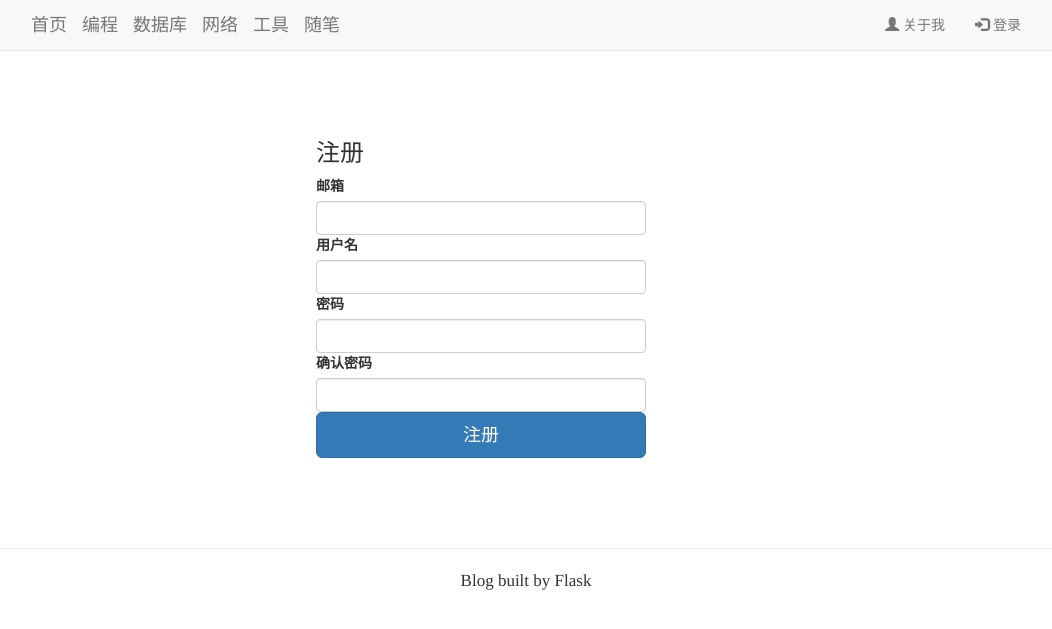
After one commit to pshenglh/share, a Flask app: page /register in a window 1280 px wide. The commit adds this page. Shown: the top 629 px of the page, without its empty margins (114-1166 px from the left). Run offline with Flask 2, Linux system fonts and the light colour scheme; some libraries are stand-ins or nearby versions.

Commit message:
基本的用户注册

```diff
--- a/app/main/Forms.py
+++ b/app/main/Forms.py
@@ -4,12 +4,21 @@ from wtforms import StringField, PasswordField, SubmitField, TextAreaField, Sele
 from wtforms.validators import DataRequired, Length
 from flaskckeditor import CKEditor
 
+import sys
+
+# 处理中文编码的问题
+default_encoding = 'utf-8'
+if sys.getdefaultencoding() != default_encoding:
+    reload(sys)
+
+    sys.setdefaultencoding(default_encoding)
+
 
 class PostForm(FlaskForm, CKEditor):
     title = StringField('标题', validators=[DataRequired()])
     abstract = TextAreaField('摘要', validators=[DataRequired()])
     tag = SelectField('标签', choices=[('code', '编程'), ('database', '数据库'), ('essay', '随笔'),
-                                            ('tools', '工具'), ('net', '网络')], validators=[DataRequired()])
+                                        ('tools', '工具'), ('net', '网络')], validators=[DataRequired()])
     body = TextAreaField("What's on your mind?", validators=[DataRequired()])
     submit = SubmitField('提交')
 
@@ -27,7 +36,11 @@ class LoginForm(FlaskForm):
 
 
 class RegisterForm(FlaskForm):
-    pass
+    email = StringField('邮箱', validators=[DataRequired()])
+    username = StringField('用户名', validators=[DataRequired()])
+    password = PasswordField('密码', validators=[DataRequired()])
+    confirm_password = PasswordField('确认密码', validators=[DataRequired()])
+    submit = SubmitField('注册')
 
 
 class CommentForm(FlaskForm):
--- a/app/main/view.py
+++ b/app/main/view.py
@@ -5,12 +5,20 @@ import os
 from flask_login import login_user, login_required, logout_user
 from werkzeug import secure_filename
 from ..models import Users, Posts, ConfigId, Permissions
-from .Forms import PostForm, AbooutMeForm, CommentForm, LoginForm
-from .. import db, login_manager
+from .Forms import PostForm, AbooutMeForm, CommentForm, LoginForm, RegisterForm
+from .. import db, login_manager, mail
 from . import main
 from ..decorators import permission_required, admin_required
-from .. import mail
 from flask_mail import Message
+from mongoengine import NotUniqueError
+
+
+import sys
+
+# 处理中文编码的问题
+default_encoding = 'utf-8'
+if sys.getdefaultencoding() != default_encoding:
+    reload(sys)
 
 
 # flask_login回调函数
@@ -31,21 +39,33 @@ def login():
     return render_template('login.html', form=form)
 
 
-# 用户注册
-def register():
-    pass
-
-
 @main.route('/mail')
-def mail():
+def send_mail():
     msg = Message('test subject', sender='674799317@qq.com',
                   recipients=['674799317@qq.com'])
     msg.body = 'text body'
     msg.html = '<b>HTML</b>body'
-    with current_app.app_context():
-        mail.send(msg)
+    mail.send(msg)
+    return make_response('success')
 
 
+# 注册
+@main.route('/register', methods=['GET', 'POST'])
+def register():
+    form = RegisterForm()
+    if form.validate_on_submit():
+        u = Users(email=form.email.data,
+              username=form.username.data)
+        u.password = form.password.data
+        c = ConfigId.objects(status='dev').first()
+        u.user_id = c.user_id
+        c.user_id += 1
+        try:
+            u.save()
+        except NotUniqueError:
+            return make_response('not unique')
+        return redirect(url_for('main.login'))
+    return render_template('register.html', form=form)
 
 
 # 登出
--- a/app/models.py
+++ b/app/models.py
@@ -5,14 +5,14 @@ from flask_security import UserMixin, RoleMixin
 from flask_login import current_user
 
 class Users(db.Document, UserMixin):
-    email = db.StringField(max_length=255)
-    username = db.StringField()
+    email = db.StringField(unique=True, max_length=255)
+    username = db.StringField(unique=True)
     active = db.BooleanField(default=True)
     role = db.ReferenceField('Role')
     password_hash = db.StringField()
     confirm_at = db.DateTimeField()
     user_pic = db.StringField()
-    about_me = db.StringField()
+    description = db.StringField()
 
     @property
     def password(self):
--- a/app/static/css/customization.css
+++ b/app/static/css/customization.css
@@ -118,6 +118,13 @@ form.control{
   font-size: 16px;
 }
 
+.register-form {
+  margin-top: 70px;
+  margin-left: 300px;
+  margin-bottom: 70px;
+  max-width: 330px
+}
+
 .login-form .btn{
   margin-top: 20px;
 }
--- /dev/null
+++ b/app/templates/register.html
@@ -0,0 +1,18 @@
+{% extends "base.html" %}
+{% import "bootstrap/wtf.html" as wtf %}
+
+{% block body %}
+<div class="container">
+    <div class="row">
+        <form method="post" class="register-form">
+          {{ form.hidden_tag() }}
+          <h3>注册</h3>
+          {{ form.email.label }}{{ form.email(class='form-control') }}
+          {{ form.username.label }}{{ form.username(class='form-control') }}
+          {{ form.password.label }}{{ form.password(class='form-control')  }}
+          {{ form.confirm_password.label }}{{ form.confirm_password(class='form-control') }}
+          {{ form.submit(class='btn btn-lg btn-primary btn-block') }}
+        </form>
+    </div>
+</div>
+{% endblock %}
--- a/config1.py
+++ b/config1.py
@@ -15,7 +15,7 @@ class Config():
 
     MAIL_SERVER = 'smtp.qq.com'
     MAIL_PORT = 465
-    MAIL_USER_TLS = True
+    MAIL_USER_SSL = True
     MAIL_USERNAME = '674799317@qq.com'
     MAIL_PASSWORD = 'pkqcdrfgqgglbahi'
 
```
Also changed, not shown: send_mail.py (added, +28 -0 lines).
